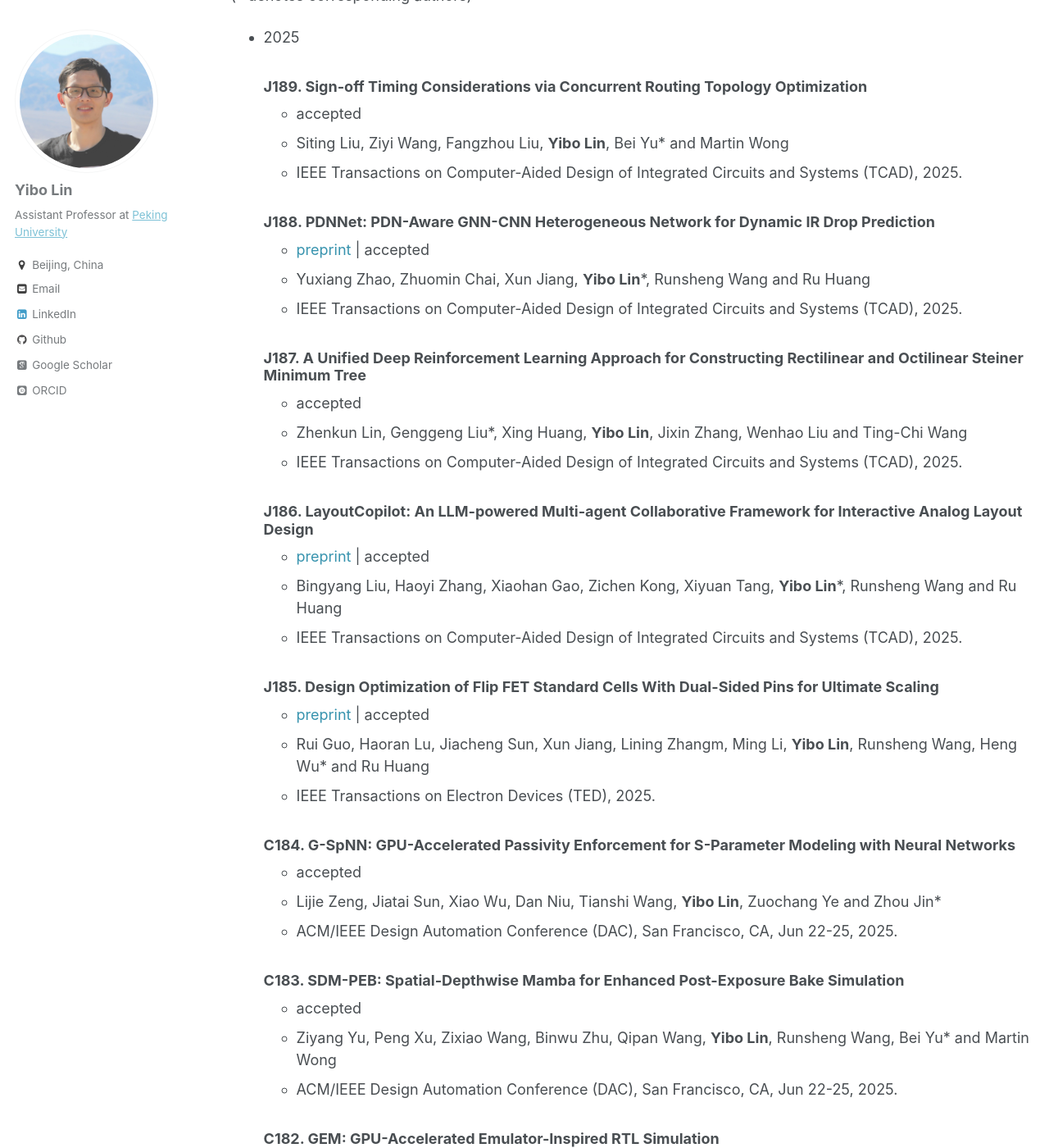
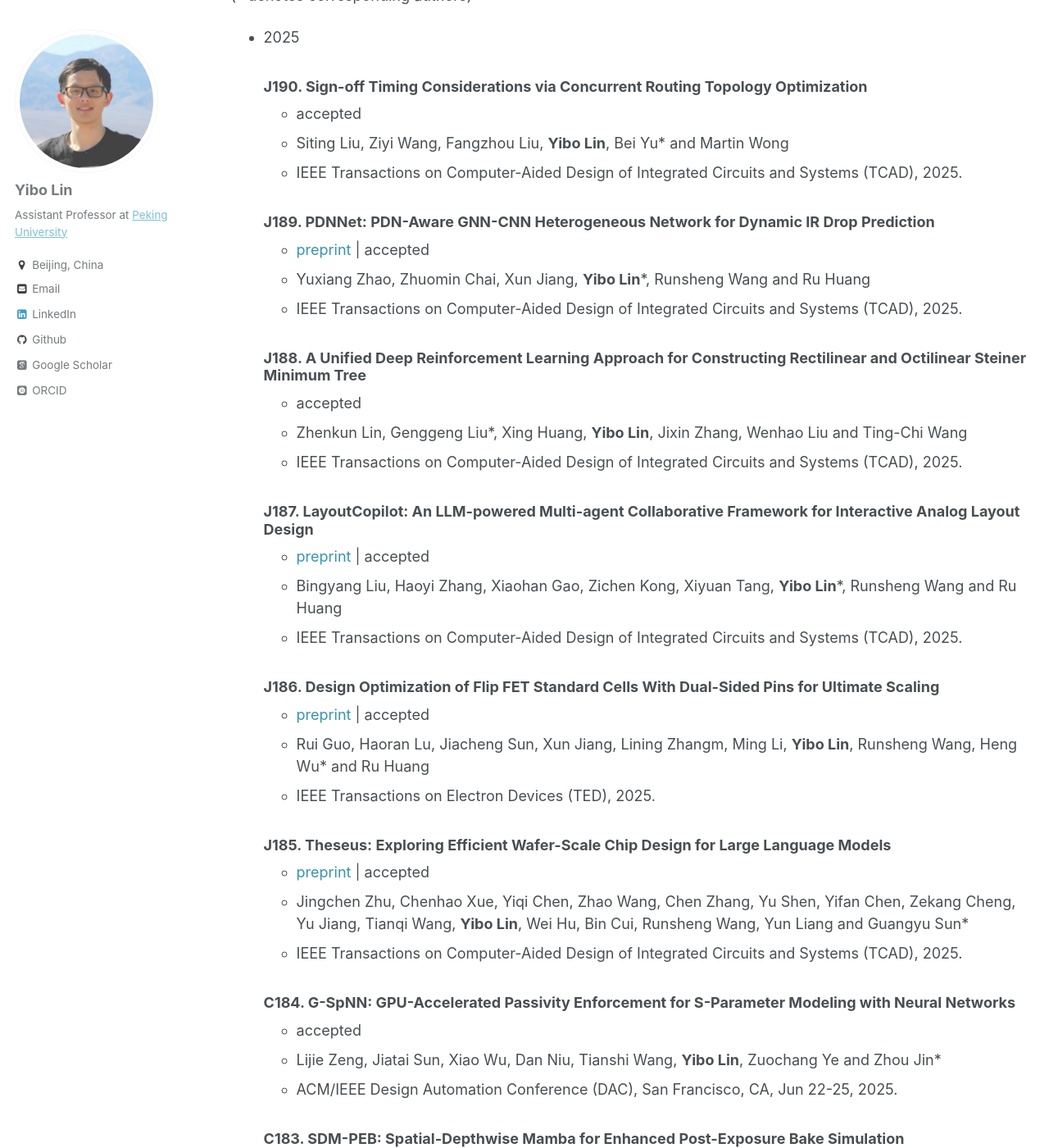
Before and after one commit to limbo018/limbo018.github.io, a Jekyll site: the page built from _pages/publications.md, in a window 1280 px wide and 1400 px high, scrolled down 285 px. Shown: the whole window at 82% size. Built offline with Jekyll 4.4.1, drawn with Linux system fonts in a browser that asks for light colours; some web fonts are replaced.

Commit message:
add guangyu's tcad25 theseus paper

```diff
--- a/_pages/publications.md
+++ b/_pages/publications.md
@@ -20,30 +20,35 @@
 
 * 2025
 
-  ### J189. [Sign-off Timing Considerations via Concurrent Routing Topology Optimization](https://doi.org/10.1109/TCAD.2024.3506216)
+  ### J190. [Sign-off Timing Considerations via Concurrent Routing Topology Optimization](https://doi.org/10.1109/TCAD.2024.3506216)
      * accepted
      * Siting Liu, Ziyi Wang, Fangzhou Liu, **Yibo Lin**, Bei Yu\* and Martin Wong
      * IEEE Transactions on Computer-Aided Design of Integrated Circuits and Systems (TCAD), 2025.
 
-  ### J188. [PDNNet: PDN-Aware GNN-CNN Heterogeneous Network for Dynamic IR Drop Prediction](https://doi.org/10.1109/TCAD.2024.3509796)
+  ### J189. [PDNNet: PDN-Aware GNN-CNN Heterogeneous Network for Dynamic IR Drop Prediction](https://doi.org/10.1109/TCAD.2024.3509796)
      * <a href="https://arxiv.org/abs/2403.18569" style="color:#3793ae">preprint</a> \| accepted
      * Yuxiang Zhao, Zhuomin Chai, Xun Jiang, **Yibo Lin**\*, Runsheng Wang and Ru Huang
      * IEEE Transactions on Computer-Aided Design of Integrated Circuits and Systems (TCAD), 2025.
 
-  ### J187. [A Unified Deep Reinforcement Learning Approach for Constructing Rectilinear and Octilinear Steiner Minimum Tree](https://doi.org/10.1109/TCAD.2024.3523429)
+  ### J188. [A Unified Deep Reinforcement Learning Approach for Constructing Rectilinear and Octilinear Steiner Minimum Tree](https://doi.org/10.1109/TCAD.2024.3523429)
      * accepted
      * Zhenkun Lin, Genggeng Liu\*, Xing Huang, **Yibo Lin**, Jixin Zhang, Wenhao Liu and Ting-Chi Wang
      * IEEE Transactions on Computer-Aided Design of Integrated Circuits and Systems (TCAD), 2025.
 
-  ### J186. [LayoutCopilot: An LLM-powered Multi-agent Collaborative Framework for Interactive Analog Layout Design](https://doi.org/10.1109/TCAD.2025.3529805)
+  ### J187. [LayoutCopilot: An LLM-powered Multi-agent Collaborative Framework for Interactive Analog Layout Design](https://doi.org/10.1109/TCAD.2025.3529805)
      * <a href="https://arxiv.org/abs/2406.18873" style="color:#3793ae">preprint</a> \| accepted
      * Bingyang Liu, Haoyi Zhang, Xiaohan Gao, Zichen Kong, Xiyuan Tang, **Yibo Lin**\*, Runsheng Wang and Ru Huang
      * IEEE Transactions on Computer-Aided Design of Integrated Circuits and Systems (TCAD), 2025.
 
-  ### J185. [Design Optimization of Flip FET Standard Cells With Dual-Sided Pins for Ultimate Scaling](https://doi.org/10.1109/TED.2025.3558759)
+  ### J186. [Design Optimization of Flip FET Standard Cells With Dual-Sided Pins for Ultimate Scaling](https://doi.org/10.1109/TED.2025.3558759)
      * <a href="https://arxiv.org/abs/2504.10122" style="color:#3793ae">preprint</a> \| accepted
      * Rui Guo, Haoran Lu, Jiacheng Sun, Xun Jiang, Lining Zhangm, Ming Li, **Yibo Lin**, Runsheng Wang, Heng Wu\* and Ru Huang
      * IEEE Transactions on Electron Devices (TED), 2025.
+
+  ### J185. [Theseus: Exploring Efficient Wafer-Scale Chip Design for Large Language Models](https://doi.org/10.1109/TCAD.2025.3566297)
+     * <a href="https://arxiv.org/abs/2407.02079" style="color:#3793ae">preprint</a> \| accepted
+     * Jingchen Zhu, Chenhao Xue, Yiqi Chen, Zhao Wang, Chen Zhang, Yu Shen, Yifan Chen, Zekang Cheng, Yu Jiang, Tianqi Wang, **Yibo Lin**, Wei Hu, Bin Cui, Runsheng Wang, Yun Liang and Guangyu Sun\*
+     * IEEE Transactions on Computer-Aided Design of Integrated Circuits and Systems (TCAD), 2025.
 
   ### C184. G-SpNN: GPU-Accelerated Passivity Enforcement for S-Parameter Modeling with Neural Networks
      * accepted
```
Also changed, not shown: _includes/publications_cv.md (+7 -5 lines), ref/publications.bib (+15 -0 lines), 3 other files.
